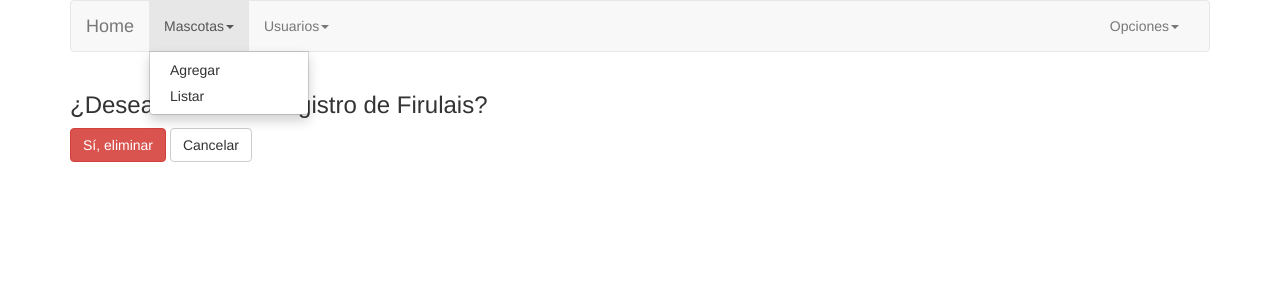
After one commit to santistep/Serv_BMM, a Django app: template templates/mascota/mascota_delete.html in a window 1280 px wide, after a click on "Mascotas". The commit adds this page. Shown: the top 300 px of the page. Run offline with Django 3.2, Linux system fonts and the light colour scheme; the template is opened without the code that fills it: values that come from a table or form of the project are taken from there, others are empty; data comes from the database, SQL or seed files in the repository; both versions use the stored data as it was after the commit; parts of the project's set-up code (start-up, migrations or seed data) failed here and were passed over; some libraries are stand-ins or nearby versions.

Commit message:
mascotas funcionando completamente

```diff
--- a/apps/mascota/urls.py
+++ b/apps/mascota/urls.py
@@ -2,7 +2,8 @@ from django.urls import path
 
 from .views import redirect_view
 
-from apps.mascota.views import index, mascota_view, mascota_list, mascota_edit
+from apps.mascota.views import index
+from apps.mascota.views import mascota_view, mascota_list, mascota_edit, mascota_delete
 
 urlpatterns = [
     path('redirect/', redirect_view),
@@ -10,4 +11,6 @@ urlpatterns = [
     path('nuevo/', mascota_view, name='mascota_crear'),
     path('listar/', mascota_list, name='mascota_listar'),
     path('editar/<int:id_mascota>/', mascota_edit, name='mascota_editar'),
+    path('eliminar/<int:id_mascota>/', mascota_delete, name='mascota_eliminar'),
+
 ]
--- a/templates/base/base.html
+++ b/templates/base/base.html
@@ -27,22 +27,23 @@
                         <nav class="navbar navbar-default">
                             <div class="container-fluid">
                                 <div class="navbar-header">
-                                    <a class="navbar-brand" href="#">Home</a>
+                                    <a class="navbar-brand" href="{% url 'index' %}">Home</a>
                                 </div>
                                 <div class="collapse navbar-collapse" id="bs-example-navbar-collapse-1">
                                     <ul class="nav navbar-nav">
                                         <li class="dropdown">
-                                            <a href="#" class="dropdown-toggle" data-toggle="dropdown" role="button" aria-expanded="false">Mascotas <span class="caret"></span></a>
+                                            <a href="#" class="dropdown-toggle" data-toggle="dropdown" role="button" aria-expanded="false">Mascotas<span class="caret"></span></a>
                                             <ul class="dropdown-menu" role="menu">
-                                                <li><a href="{#}">Registrar</a></li>
-                                                <li><a href="{#}">Listar</a></li>
+                                                <li><a href="{% url 'mascota_crear' %}">Agregar </a></li>
+                                                <li><a href="{% url 'mascota_listar' %}">Listar</a></li>
                                             </ul>
                                         </li>
                                         <li class="dropdown">
-                                            <a href="#" class="dropdown-toggle" data-toggle="dropdown" role="button" aria-expanded="false">Adopciones<span class="caret"></span></a>
+                                            <a href="#" class="dropdown-toggle" data-toggle="dropdown" role="button" aria-expanded="false">Usuarios<span class="caret"></span></a>
                                             <ul class="dropdown-menu" role="menu">
-                                                <li><a href="{#}">Solicitar</a></li>
-                                                <li><a href="{#}">Listar solicitudes</a></li>
+                                                <li><a href="{#}">Perfil</a></li>
+                                                <li><a href="{#}">Perdidos</a></li>
+                                                <li><a href="{#}">Encontrados</a></li>
                                             </ul>
                                         </li>
                                     </ul>
--- a/templates/mascota/index.html
+++ b/templates/mascota/index.html
@@ -1,6 +1,6 @@
 {% extends 'base/base.html' %}
 
+{% block content %}
+    <h1>Bienvenidos a BuscandoMiMascota</h1>
 
-{% block content %}
-    <h1>Contenido de la aplicación Mascotas</h1>
 {% endblock %}
--- /dev/null
+++ b/templates/mascota/mascota_delete.html
@@ -0,0 +1,10 @@
+{% extends 'base/base.html' %}
+
+{% block content %}
+<form method="post">
+	{% csrf_token %}
+	<h3>¿Desea eliminar el registro de {{ mascota.nombre }}?</h3>
+	<button class="btn btn-danger" type="submit">Sí, eliminar</button>
+	<a class= "btn btn-default" href="{% url 'mascota_listar' %}">Cancelar</a>
+</form>
+{% endblock %}
```
Also changed, not shown: apps/mascota/views.py (+9 -1 lines), templates/mascota/mascota_list.html (+8 -3 lines), db.sqlite3.
